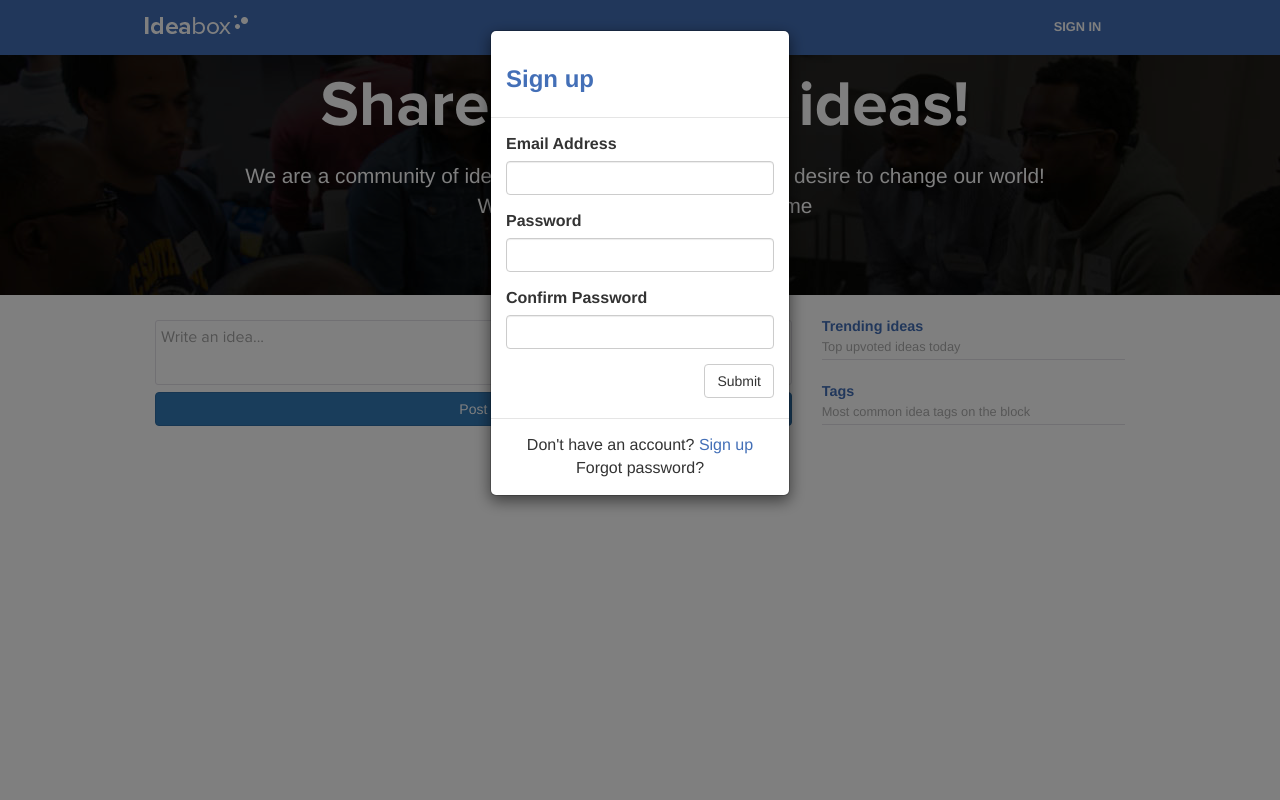
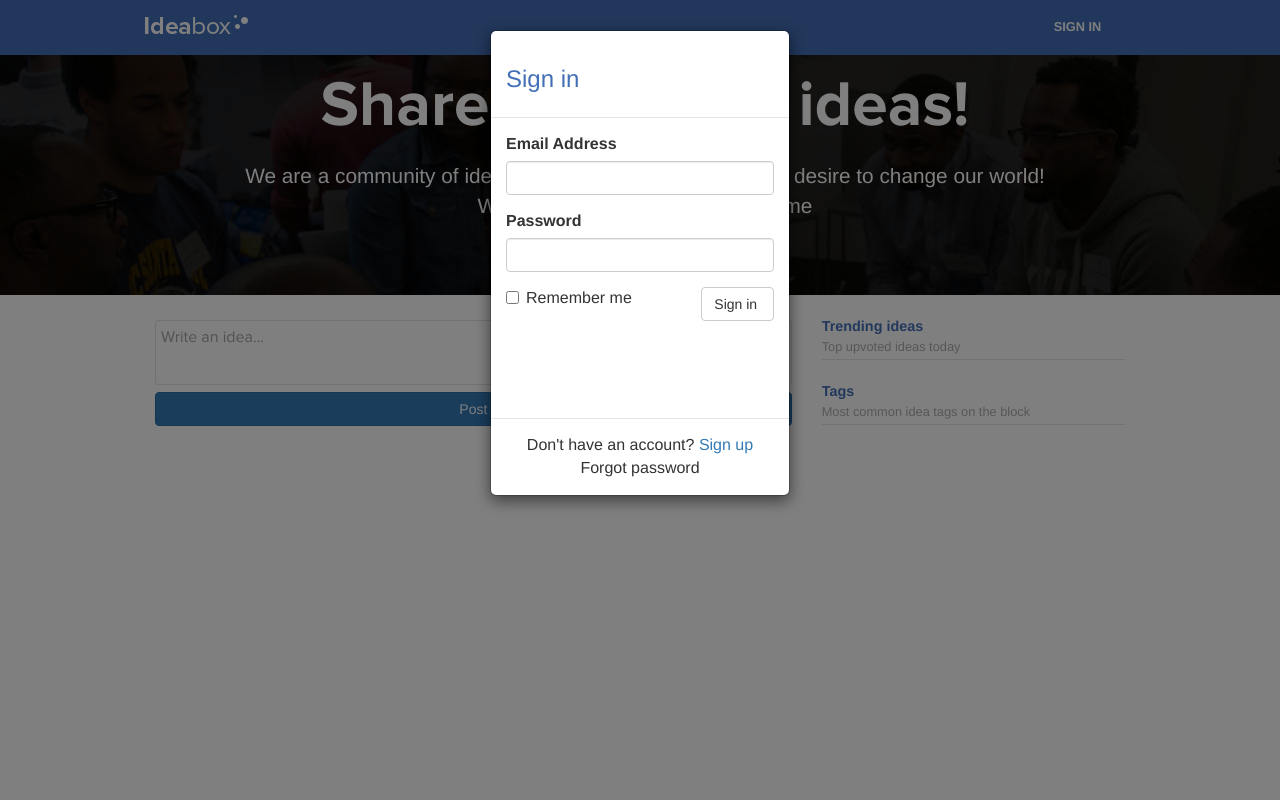
Before and after one commit to andela-fabolaji/bc-19-ideabox, a Node server app: page / in a window 1280 px wide, after a click on "SIGN IN". Run offline with Node 20, Linux system fonts and the light colour scheme.

Commit message:
fixed bugs on index view

```diff
--- a/public/styles/style.css
+++ b/public/styles/style.css
@@ -131,14 +131,17 @@
 
 #signin h3, #signup h3 { color: #436fb7;}
 
-#signin {display: none;}
+#signup {display: none;}
+
+.auth-msg {display: none;}
 
 .modal-body {
     min-height: 300px;
 }
 
 .modal-footer { text-align: center; }
-.signup { color: #436fb7;}
+.signup, .signin { color: #436fb7; cursor: pointer;}
+img.loader { height: 15px; width: 15px; display: none;}
 
 .main {
     max-width: 1000px;
--- a/src/views/index.html
+++ b/src/views/index.html
@@ -52,10 +52,11 @@
                                 <input type="password" id="password" class="form-control">
                             </div>
                             <div class="checkbox"><label><input type="checkbox">Remember me</label></div>
-                            <button type="submit" class="btn btn-default pull-right">Submit</button>
+                            <button type="submit" class="btn btn-default pull-right">Sign in&nbsp;<img class="loader" src="images/loader.gif"></button>
                         </form>
+                        <span class="label label-danger auth-msg">Incorrect password</span>
                     </div>
-                    <div class="modal-footer">Don't have an account? <span class="signup">Sign up</span><br>Forgot password</div>
+                    <div class="modal-footer">Don't have an account? <span class="signup"><a>Sign up</a></span><br>Forgot password</div>
                 </div>
 
                 <div id="signup">
@@ -76,10 +77,10 @@
                                 <label for="password">Confirm Password</label>
                                 <input type="password" id="password" class="form-control">
                             </div>
-                            <button type="submit" class="btn btn-default pull-right">Submit</button>
+                            <button type="submit" class="btn btn-default pull-right">Create my account&nbsp;<img class="loader" src="images/loader.gif"></button>
                         </form>
                     </div>
-                    <div class="modal-footer">Don't have an account? <span class="signup">Sign up</span><br>Forgot password?</div>
+                    <div class="modal-footer">Have an account already? <span class="signin"><a>Sign in</a></span></div>
                 </div>
             </div>
         </div>
```
Also changed, not shown: app.js (+0 -15 lines), public/images/loader.gif (added).
